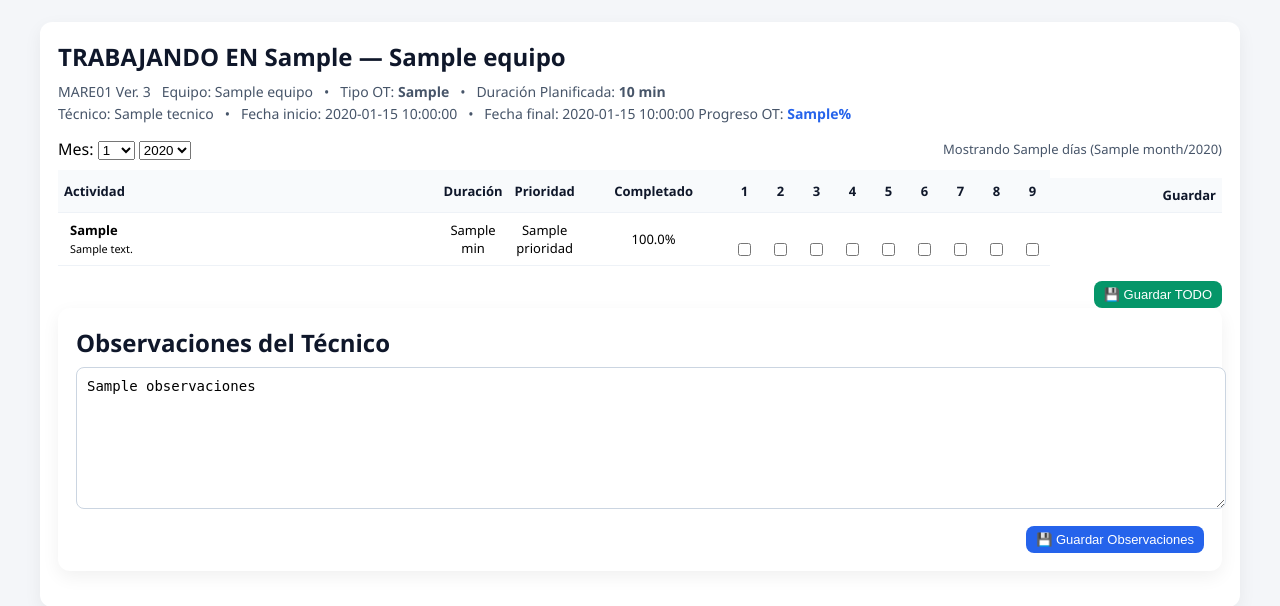
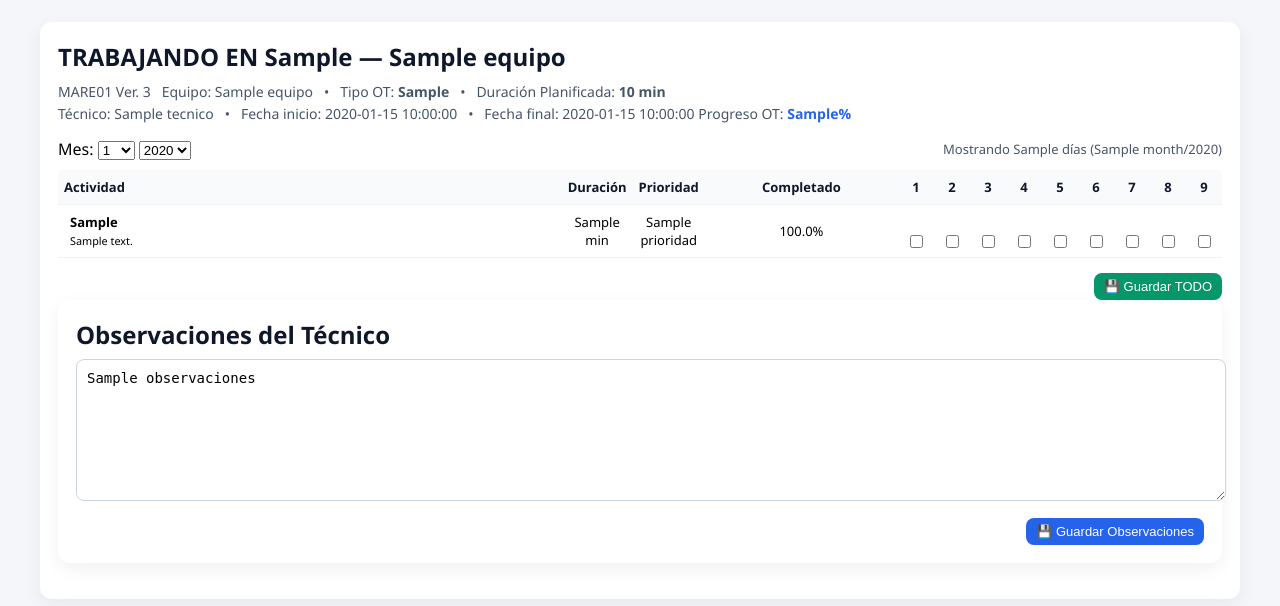
Before and after one commit to cmlayta/CMMS, a Flask app: template templates/realizar_ot_tecnico.html in a window 1280 px wide. Shown: the part 54-660 px from the top of the page. Run offline with Flask 3, Linux system fonts and the light colour scheme; a user stored in the database is signed in; tables that the repository leaves empty hold one stand-in row (values such as "Sample post"); the template is opened without the code that fills it: most values are stand-ins (such as "Sample title", 1, 10 or a date in 2020).

Commit message:
Pruebas de realiza OT

```diff
--- a/templates/realizar_ot_tecnico.html
+++ b/templates/realizar_ot_tecnico.html
@@ -193,7 +193,6 @@
                             {% for d in range(1, dias_en_mes+1) %}
                                 <th class="cal-day">{{ d }}</th>
                             {% endfor %}
-                            <th style="min-width:120px;" class="form-actions">Guardar</th>
                         </tr>
                     </thead>
                     <tbody>
```
